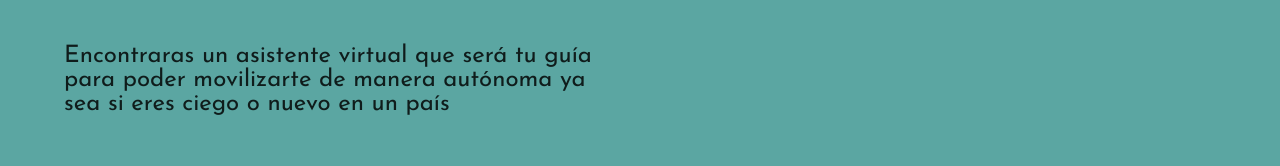
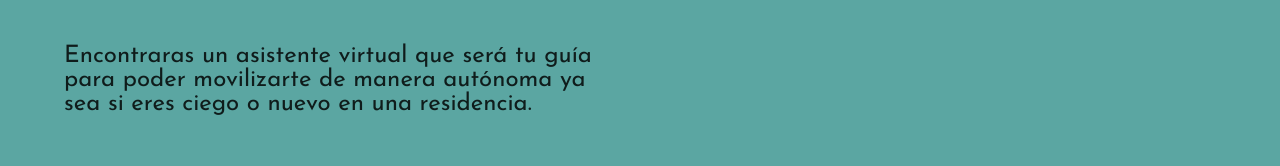
Before and after one commit to Dracoos98/VISUALIMPAIRED, a plain HTML site: page index.html in a window 1280 px wide. Shown: the part 436-602 px from the top of the page. Drawn offline with Linux system fonts and the light colour scheme.

Commit message:
Update index.html

```diff
--- a/index.html
+++ b/index.html
@@ -31,7 +31,7 @@
         <h1 class="welcome">BIENVENIDO A VISUALLY IMPAIRED</h1>
         <h2 class="welcoming">
           Encontraras un asistente virtual que será tu guía para poder movilizarte de manera autónoma
-          ya sea si eres ciego o nuevo en un país
+          ya sea si eres ciego o nuevo en una residencia.
         </h2>
         <a class="register" href="#download">REGISTRATE</a>
         <a class="aboutProduct" href="https://www.youtube.com/watch?v=po6HjOxTPFI"
```
